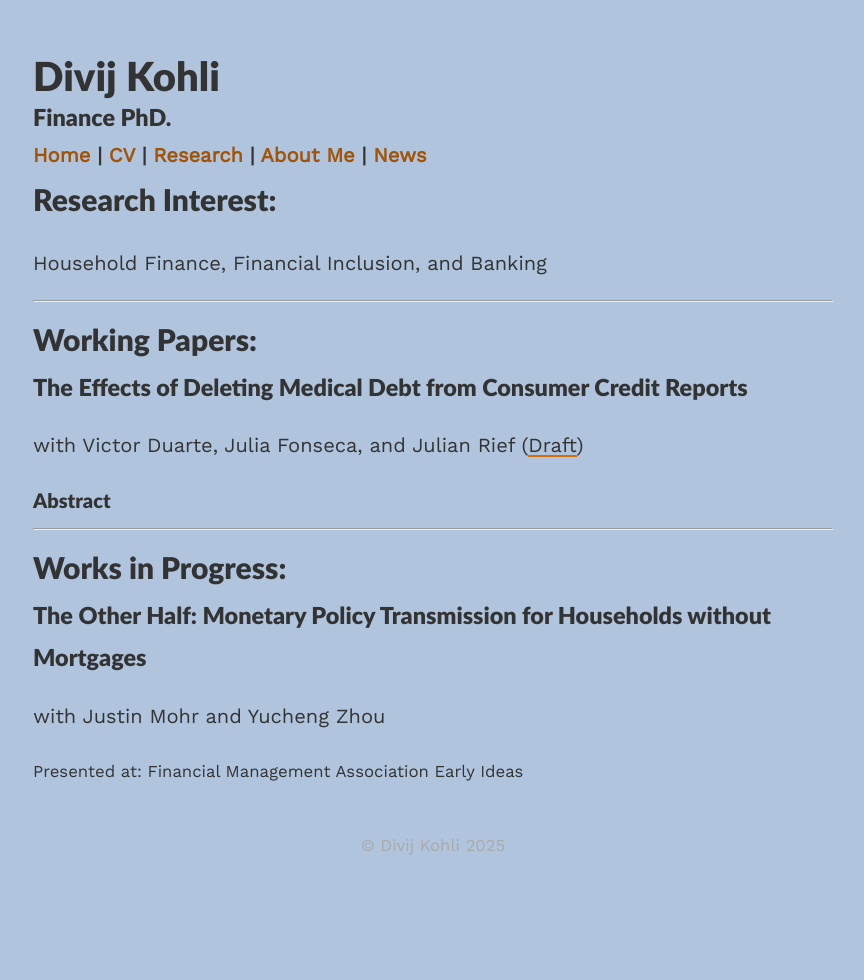
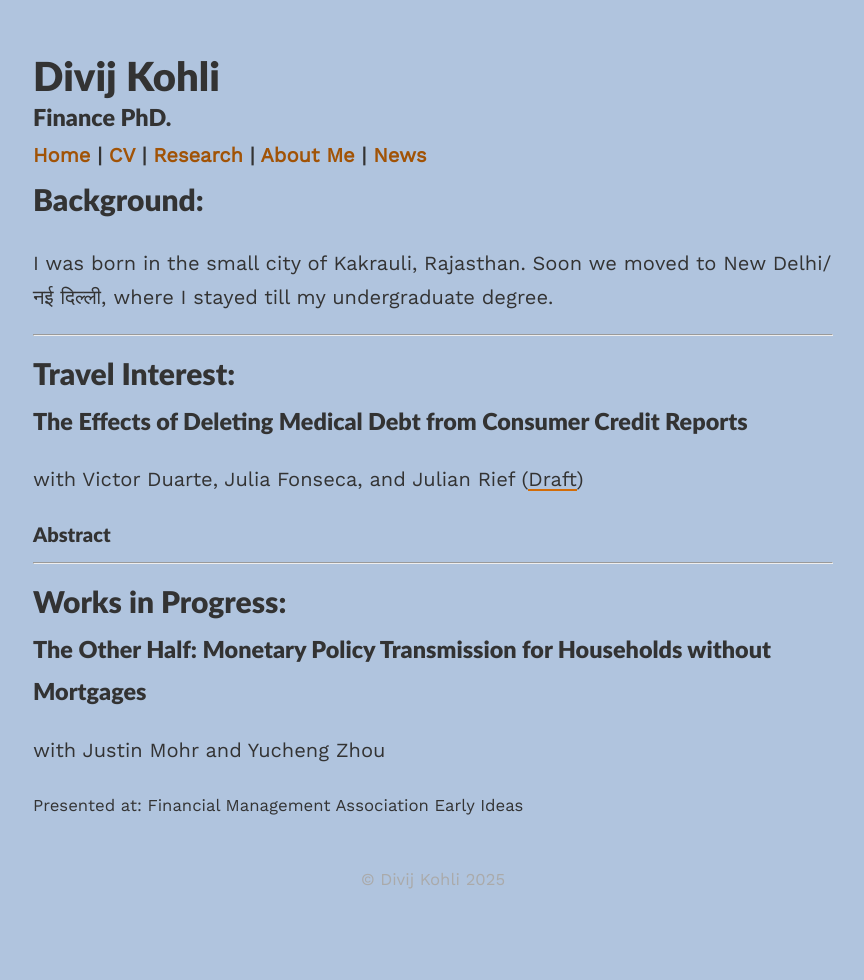
Before and after one commit to divijkohli/divijkohli.github.io, a Jekyll site: the page built from _pages/aboutme.md, in a window 1280 px wide. Shown: the whole page, without its empty margins (207-1071 px from the left). Built offline with Jekyll 4.4.1, drawn with Linux system fonts in a browser that asks for light colours; nearby versions of some CDN libraries.

Commit message:
Update aboutme.md

```diff
--- a/_pages/aboutme.md
+++ b/_pages/aboutme.md
@@ -4,12 +4,12 @@ title: "About Me"
 permalink: /aboutme/
 ---
 
-## Research Interest:
-Household Finance, Financial Inclusion, and Banking
+## Background:
+I was born in the small city of Kakrauli, Rajasthan. Soon we moved to New Delhi/ नई दिल्ली, where I stayed till my undergraduate degree.
 
 ---
 
-## Working Papers:
+## Travel Interest:
 
 ### The Effects of Deleting Medical Debt from Consumer Credit Reports
 with Victor Duarte, Julia Fonseca, and Julian Rief ([Draft]( {{ site.baseurl }}/DFKR_2025_03.pdf ))
```
